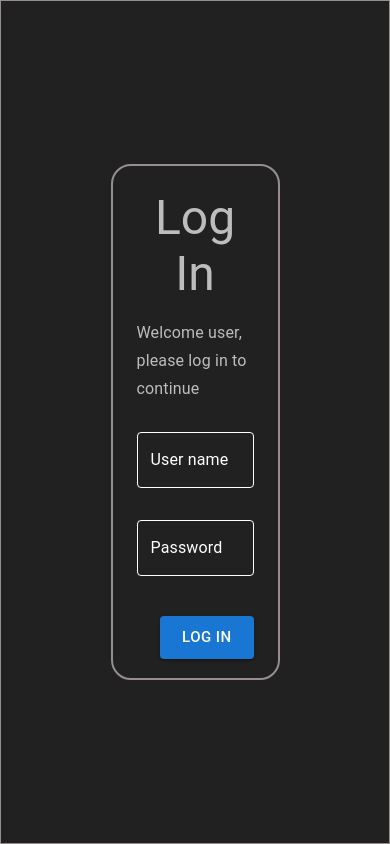
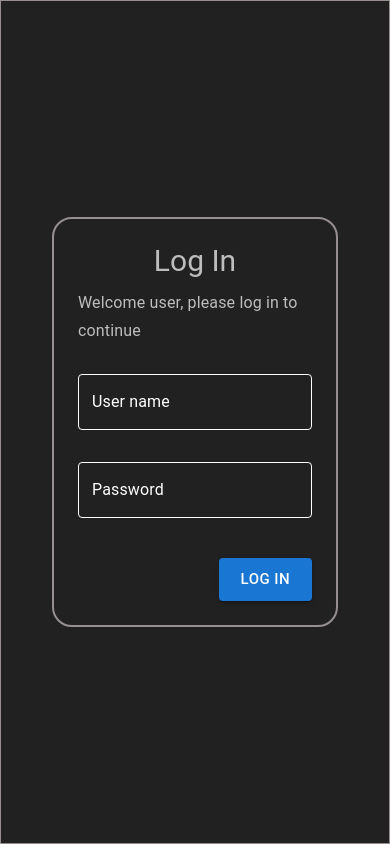
Before and after one commit to Vladosichek777/Catalog, a React app: page /login in a window 390 px wide. Built offline with nearby package versions, Linux system fonts and the light colour scheme; the HTML template or start-up script is replaced by a standard one.

Commit message:
feat: add breakpoinst for mobile version for login page

```diff
--- a/src/pages/Login.jsx
+++ b/src/pages/Login.jsx
@@ -10,9 +10,9 @@ export default function Login() {
 
     // </Container>
     <Box sx={{ border: "1px solid #978f8f", display: "flex", justifyContent: "center", alignItems: "center", height: "100vh", width: "100vw", backgroundColor: "#000000de", boxSizing: "border-box" }}>
-      <Box sx={{ border: "2px solid #978f8f", borderRadius: "20px", width: "30vw", height: "55vh", p: 3 }}>
+      <Box sx={{ border: "2px solid #978f8f", borderRadius: "20px", width:{lg:"30vw", sm:'50vw', xs:'60vw' } , p: 3 }}>
         <form onSubmit={handleSubmit((data) => console.log(data))}>
-          <Typography variant="h3" gutterBottom color="#bdbdbd" sx={{ textAlign: "center" }}>
+          <Typography variant="h3" gutterBottom color="#bdbdbd" sx={{ textAlign: "center", fontSize:{xs:'30px', sm:'35px', lg:'48px'} }}>
             Log In
           </Typography>
           <Typography variant="subtitle1" color="#bdbdbd" gutterBottom>
```
